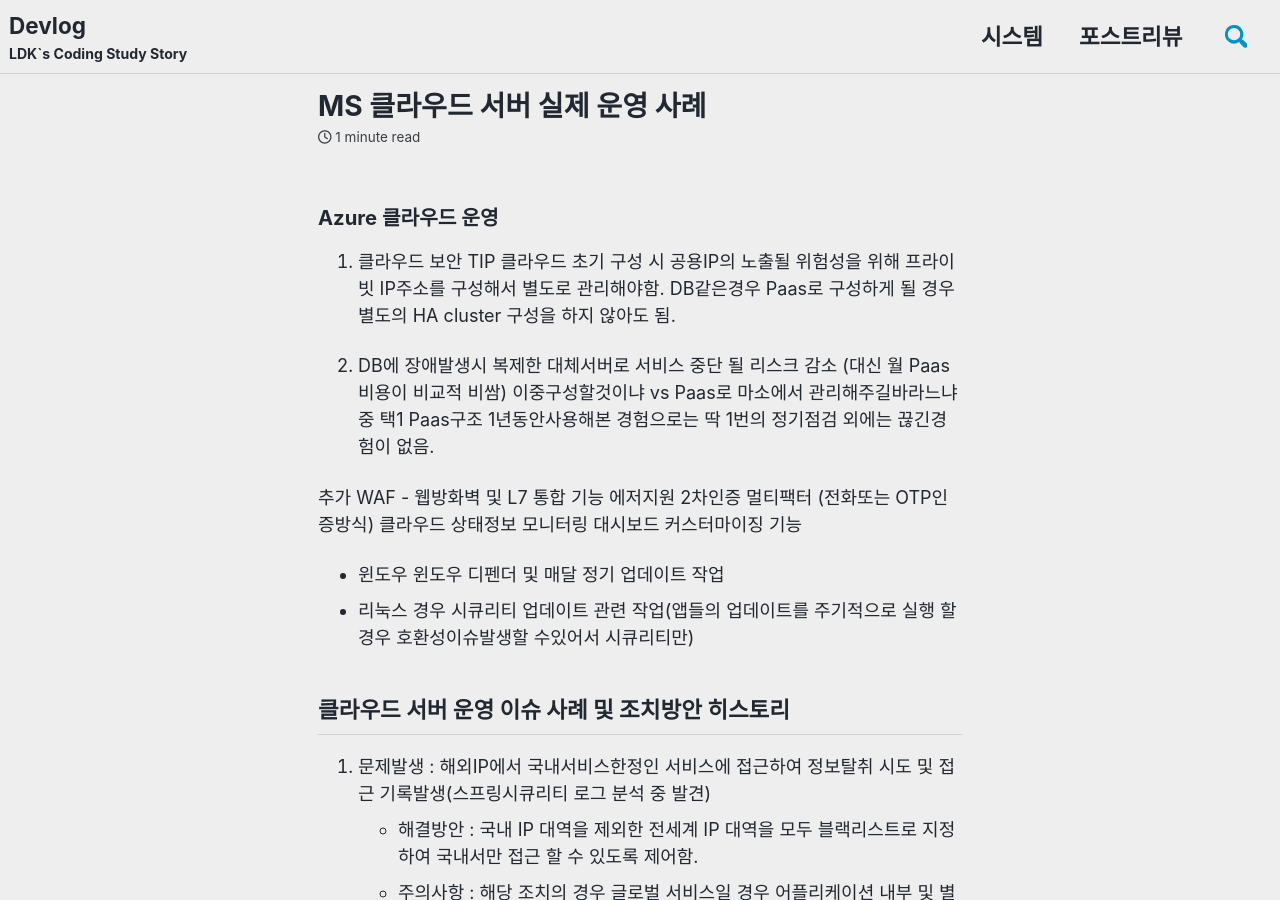
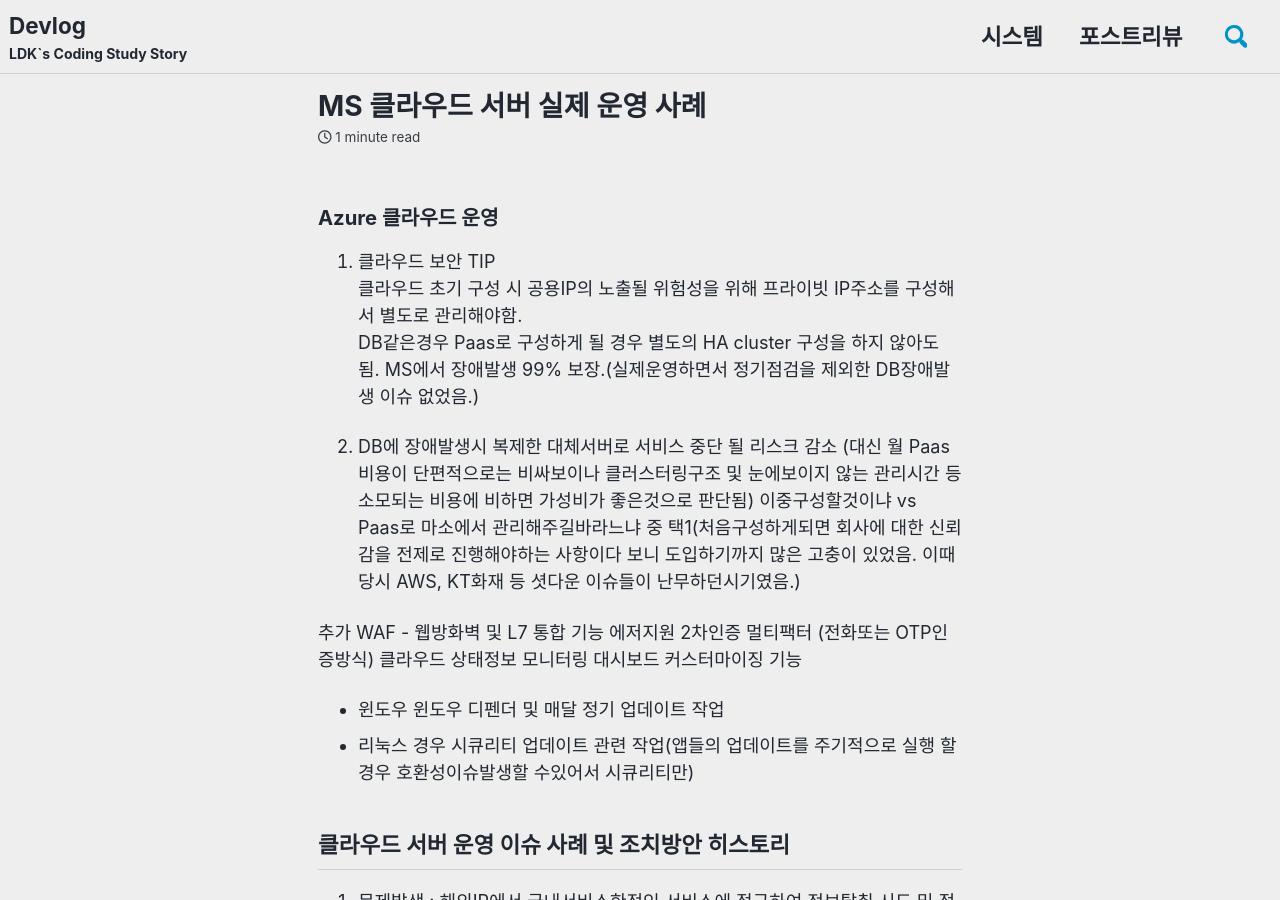
Before and after one commit to ldk-hub/ldk-hub.github.io, a Jekyll site: the page built from _posts/2020-05-13-cloud-operation-post.md, in a window 1280 px wide and 900 px high. Built offline with Jekyll 4.4.1, drawn with Linux system fonts in a browser that asks for light colours; cached includes are drawn as plain includes; nearby versions of some CDN libraries; a script that is not in the unit is left out; comment, search, counter and statistics services are not loaded.

Commit message:
Update 2020-05-13-cloud-operation-post.md

```diff
--- a/_posts/2020-05-13-cloud-operation-post.md
+++ b/_posts/2020-05-13-cloud-operation-post.md
@@ -18,9 +18,9 @@ draft: "no"
 ### Azure 클라우드 운영
 1. 클라우드 보안 TIP
  클라우드 초기 구성 시 공용IP의 노출될 위험성을 위해 프라이빗 IP주소를 구성해서 별도로 관리해야함.
- DB같은경우 Paas로 구성하게 될 경우 별도의 HA cluster 구성을 하지 않아도 됨.
+ DB같은경우 Paas로 구성하게 될 경우 별도의 HA cluster 구성을 하지 않아도 됨. MS에서 장애발생 99% 보장.(실제운영하면서 정기점검을 제외한 DB장애발생 이슈 없었음.)
 
-2. DB에 장애발생시 복제한 대체서버로 서비스 중단 될 리스크 감소 (대신 월 Paas비용이 비교적 비쌈) 이중구성할것이냐 vs Paas로 마소에서 관리해주길바라느냐 중 택1 Paas구조 1년동안사용해본 경험으로는 딱 1번의 정기점검 외에는 끊긴경험이 없음.
+2. DB에 장애발생시 복제한 대체서버로 서비스 중단 될 리스크 감소 (대신 월 Paas비용이 단편적으로는 비싸보이나 클러스터링구조 및 눈에보이지 않는 관리시간 등 소모되는 비용에 비하면 가성비가 좋은것으로 판단됨) 이중구성할것이냐 vs Paas로 마소에서 관리해주길바라느냐 중 택1(처음구성하게되면 회사에 대한 신뢰감을 전제로 진행해야하는 사항이다 보니 도입하기까지 많은 고충이 있었음. 이때당시 AWS, KT화재 등 셧다운 이슈들이 난무하던시기였음.)
 
 추가 WAF - 웹방화벽 및 L7 통합 기능 에저지원
 2차인증 멀티팩터 (전화또는 OTP인증방식)
@@ -28,7 +28,6 @@ draft: "no"
 
  - 윈도우 윈도우 디펜더 및 매달 정기 업데이트 작업
  - 리눅스 경우 시큐리티 업데이트 관련 작업(앱들의 업데이트를 주기적으로 실행 할 경우 호환성이슈발생할 수있어서 시큐리티만)
-
 
 ## 클라우드 서버 운영 이슈 사례 및 조치방안 히스토리
  1. 문제발생 :  해외IP에서 국내서비스한정인 서비스에 접근하여 정보탈취 시도 및 접근 기록발생(스프링시큐리티 로그 분석 중 발견)
@@ -39,7 +38,6 @@ draft: "no"
   - 조치사항 : 리붓 후 VM(서버)는 정상 재기동 되었지만 애플리케이션 경우 별도로 서비스를 실행해줘야하는 구조였기 때문에 서버 재기동시 자동으로 서비스를 올릴 수 있도록 후속조치 취함.
   - 주의사항 : 이러한 가상머신의 VM의 서비스 제공사의 이슈로 대응방안을 모색해야함. 무중단 서비스 경우 로스타임으로인한 금전적 손실이 발생되기 때문에 이중화된 서비스가 아닌 단일 구조의 모놀리틱 서비스로 제공된 케이스였음.
 
-
  3. 클라우드 운영 고충사항
   - 문제발생 : 동료 개발자들이 서버에 접근하고 난 뒤 시스템을 종료하지 않거나 다수가 동시에 접근하여 작업 중 OOM이 발생하여 시스템 다운되는 현상이 발생됨.(메모리 및 CPU 분할 누적되어 아웃오브메모리 발생)
   - 해결방안 : VM에 동시 접근하여 작업할 수 있는 인원을 2명으로 제한함. 그리고 개발자를 소집하여 작업 완료 후 사용한 시스템을 필수적으로 종료시키고 해당 작업이력에대해 공유(폐쇄망이여서 슬랙이나 별도의 공유방법이없어 메일로 대체)
```
